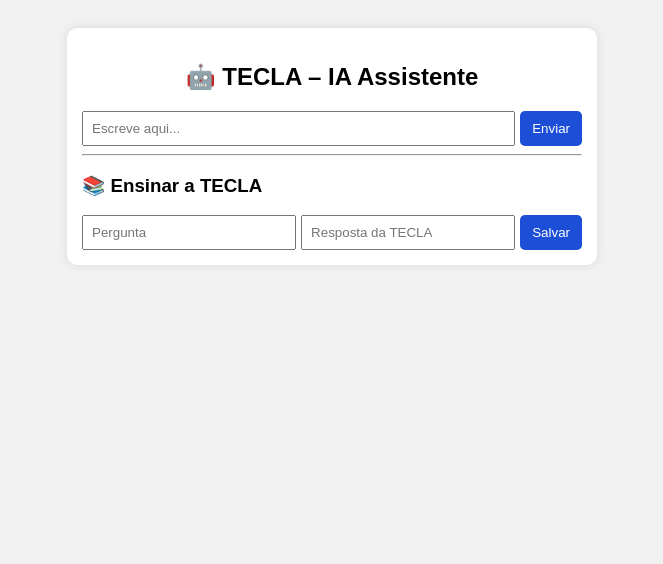
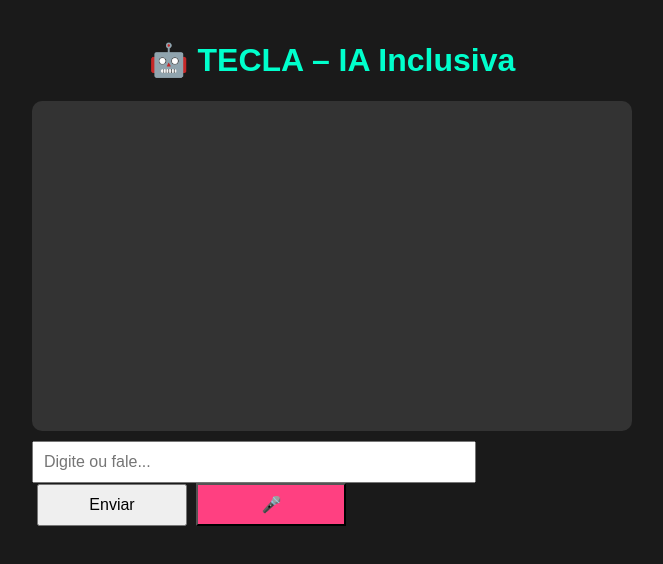
Before and after one commit to Dala35/TECLA-IA-ASSISTENTE-, a plain HTML site: page index.html in a window 1280 px wide. Shown: the whole page, without its empty margins (308-971 px from the left). Drawn offline with Linux system fonts and the light colour scheme.

Commit message:
Update index.html

```diff
--- a/index.html
+++ b/index.html
@@ -3,106 +3,134 @@
 <head>
   <meta charset="UTF-8" />
   <meta name="viewport" content="width=device-width, initial-scale=1.0"/>
-  <title>TECLA – IA Adaptativa</title>
+  <title>TECLA IA ASSISTENTE</title>
   <style>
     body {
       font-family: Arial, sans-serif;
-      background: #f1f1f1;
+      background: #1a1a1a;
+      color: #fff;
       padding: 20px;
+      max-width: 600px;
+      margin: auto;
     }
-    .chatbox {
-      background: #fff;
+    h1 {
+      text-align: center;
+      color: #00ffcc;
+    }
+    #chat {
+      background: #333;
+      padding: 15px;
       border-radius: 10px;
-      padding: 15px;
-      max-width: 500px;
-      margin: 0 auto;
-      box-shadow: 0 0 10px rgba(0,0,0,0.1);
-    }
-    .message {
+      min-height: 300px;
+      overflow-y: auto;
       margin-bottom: 10px;
     }
+    .user, .bot {
+      margin: 10px 0;
+      padding: 10px;
+      border-radius: 10px;
+    }
     .user {
-      color: #1d4ed8;
+      background: #007bff;
+      text-align: right;
     }
     .bot {
-      color: #047857;
+      background: #444;
     }
-    .input-area, .teach-area {
-      display: flex;
-      gap: 5px;
-      margin-top: 10px;
+    input, button {
+      padding: 10px;
+      font-size: 16px;
     }
-    input {
-      flex: 1;
-      padding: 8px;
+    #input {
+      width: 70%;
     }
-    button {
-      padding: 8px 12px;
-      background: #1d4ed8;
-      color: white;
-      border: none;
-      border-radius: 5px;
+    #send, #mic {
+      width: 25%;
+      margin-left: 5px;
     }
-    h2 {
-      text-align: center;
-      margin-bottom: 20px;
+    #mic {
+      background: #ff4081;
+      color: #fff;
     }
   </style>
 </head>
 <body>
-  <div class="chatbox">
-    <h2>🤖 TECLA – IA Assistente</h2>
-    <div id="chat"></div>
-    <div class="input-area">
-      <input type="text" id="userInput" placeholder="Escreve aqui..." />
-      <button onclick="sendMessage()">Enviar</button>
-    </div>
-    <hr />
-    <h3>📚 Ensinar a TECLA</h3>
-    <div class="teach-area">
-      <input type="text" id="newQuestion" placeholder="Pergunta" />
-      <input type="text" id="newAnswer" placeholder="Resposta da TECLA" />
-      <button onclick="teach()">Salvar</button>
-    </div>
-  </div>
+  <h1>🤖 TECLA – IA Inclusiva</h1>
+  <div id="chat"></div>
+  <input type="text" id="input" placeholder="Digite ou fale..." />
+  <button id="send">Enviar</button>
+  <button id="mic">🎤</button>
 
   <script>
-    const chat = document.getElementById("chat");
-    const userInput = document.getElementById("userInput");
-    let memory = JSON.parse(localStorage.getItem("tecla_memory")) || {
-      "quem és tu?": "Eu sou a TECLA, uma IA criada para ajudar pessoas com autismo.",
-      "olá": "Olá! Como posso te ajudar hoje?",
-      "tudo bem?": "Sim, está tudo bem. E contigo?",
+    const chat = document.getElementById('chat');
+    const input = document.getElementById('input');
+    const send = document.getElementById('send');
+    const mic = document.getElementById('mic');
+
+    let knowledge = JSON.parse(localStorage.getItem('tecla_memory')) || {
+      "quem é você": "Eu sou a TECLA, uma IA criada para ajudar pessoas com autismo.",
+      "olá": "Olá! Como posso te ajudar?",
     };
 
-    function addMessage(from, text) {
-      const msg = document.createElement("div");
-      msg.className = "message " + (from === "user" ? "user" : "bot");
-      msg.textContent = (from === "user" ? "👤 " : "🤖 ") + text;
+    function saveMemory() {
+      localStorage.setItem('tecla_memory', JSON.stringify(knowledge));
+    }
+
+    function appendMessage(sender, text) {
+      const msg = document.createElement('div');
+      msg.className = sender;
+      msg.textContent = text;
       chat.appendChild(msg);
       chat.scrollTop = chat.scrollHeight;
     }
 
-    function sendMessage() {
-      const text = userInput.value.trim();
-      if (!text) return;
-      addMessage("user", text);
-      const response = memory[text.toLowerCase()] || "Ainda não sei como responder isso. Podes me ensinar?";
-      addMessage("bot", response);
-      userInput.value = "";
+    function processMessage(message) {
+      const msgLower = message.toLowerCase().trim();
+
+      if (knowledge[msgLower]) {
+        appendMessage('bot', knowledge[msgLower]);
+      } else if (msgLower.includes('ensinar:')) {
+        const parts = msgLower.split('ensinar:')[1].split('=');
+        if (parts.length === 2) {
+          const pergunta = parts[0].trim();
+          const resposta = parts[1].trim();
+          knowledge[pergunta] = resposta;
+          saveMemory();
+          appendMessage('bot', 'Aprendi com sucesso!');
+        } else {
+          appendMessage('bot', 'Formato inválido. Use: ensinar: pergunta = resposta');
+        }
+      } else {
+        appendMessage('bot', 'Desculpa, ainda não sei responder isso.');
+      }
     }
 
-    function teach() {
-      const question = document.getElementById("newQuestion").value.trim().toLowerCase();
-      const answer = document.getElementById("newAnswer").value.trim();
-      if (question && answer) {
-        memory[question] = answer;
-        localStorage.setItem("tecla_memory", JSON.stringify(memory));
-        alert("Ensinado com sucesso!");
-        document.getElementById("newQuestion").value = "";
-        document.getElementById("newAnswer").value = "";
-      }
-    }
+    send.onclick = () => {
+      const message = input.value;
+      if (!message) return;
+      appendMessage('user', message);
+      processMessage(message);
+      input.value = '';
+    };
+
+    input.addEventListener("keydown", (e) => {
+      if (e.key === "Enter") send.click();
+    });
+
+    // Entrada por voz
+    mic.onclick = () => {
+      const recognition = new (window.SpeechRecognition || window.webkitSpeechRecognition)();
+      recognition.lang = 'pt-PT';
+      recognition.start();
+      recognition.onresult = (event) => {
+        const result = event.results[0][0].transcript;
+        input.value = result;
+        send.click();
+      };
+      recognition.onerror = () => {
+        appendMessage('bot', 'Não consegui ouvir. Tente novamente.');
+      };
+    };
   </script>
 </body>
 </html>
```
